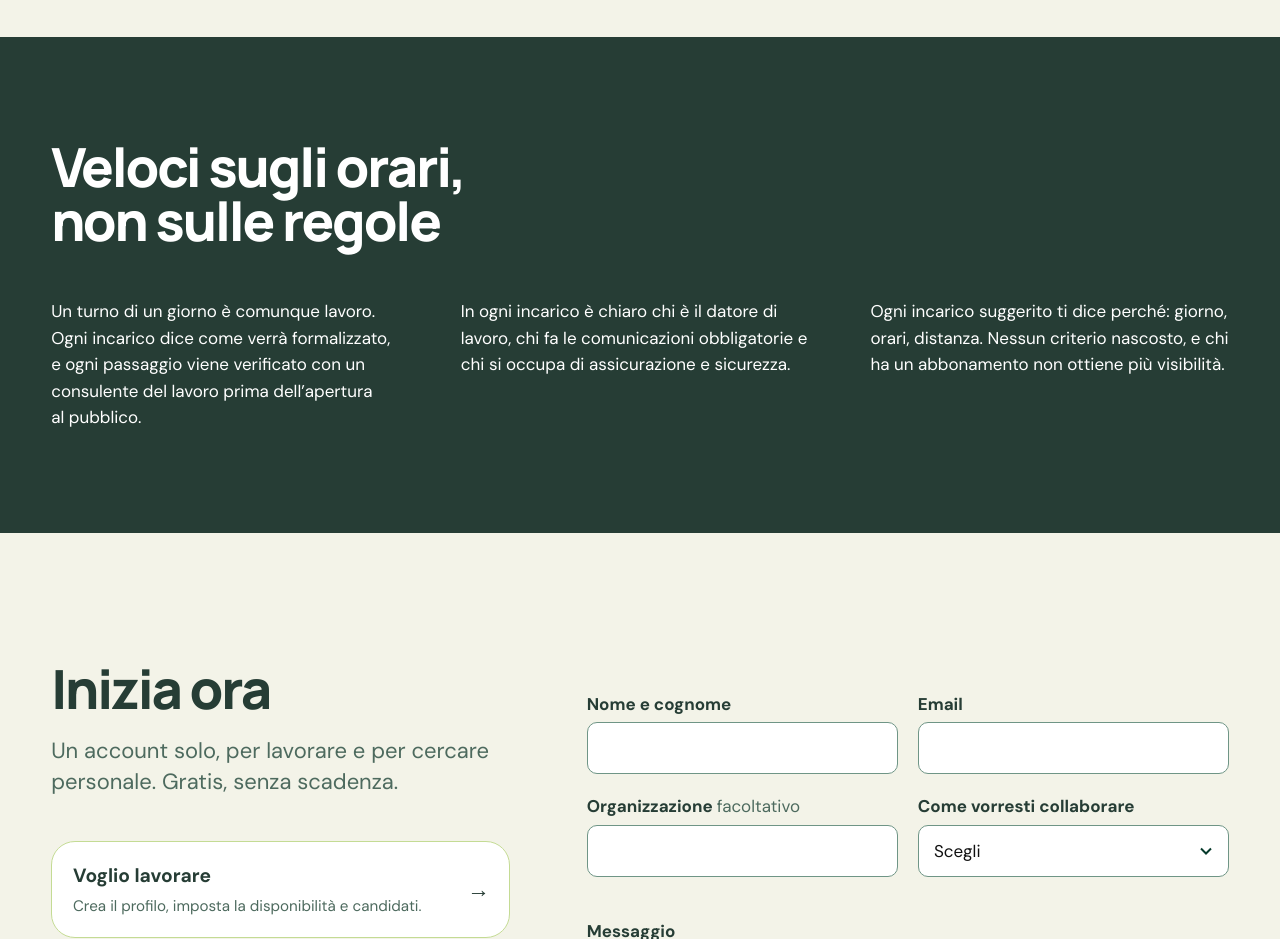
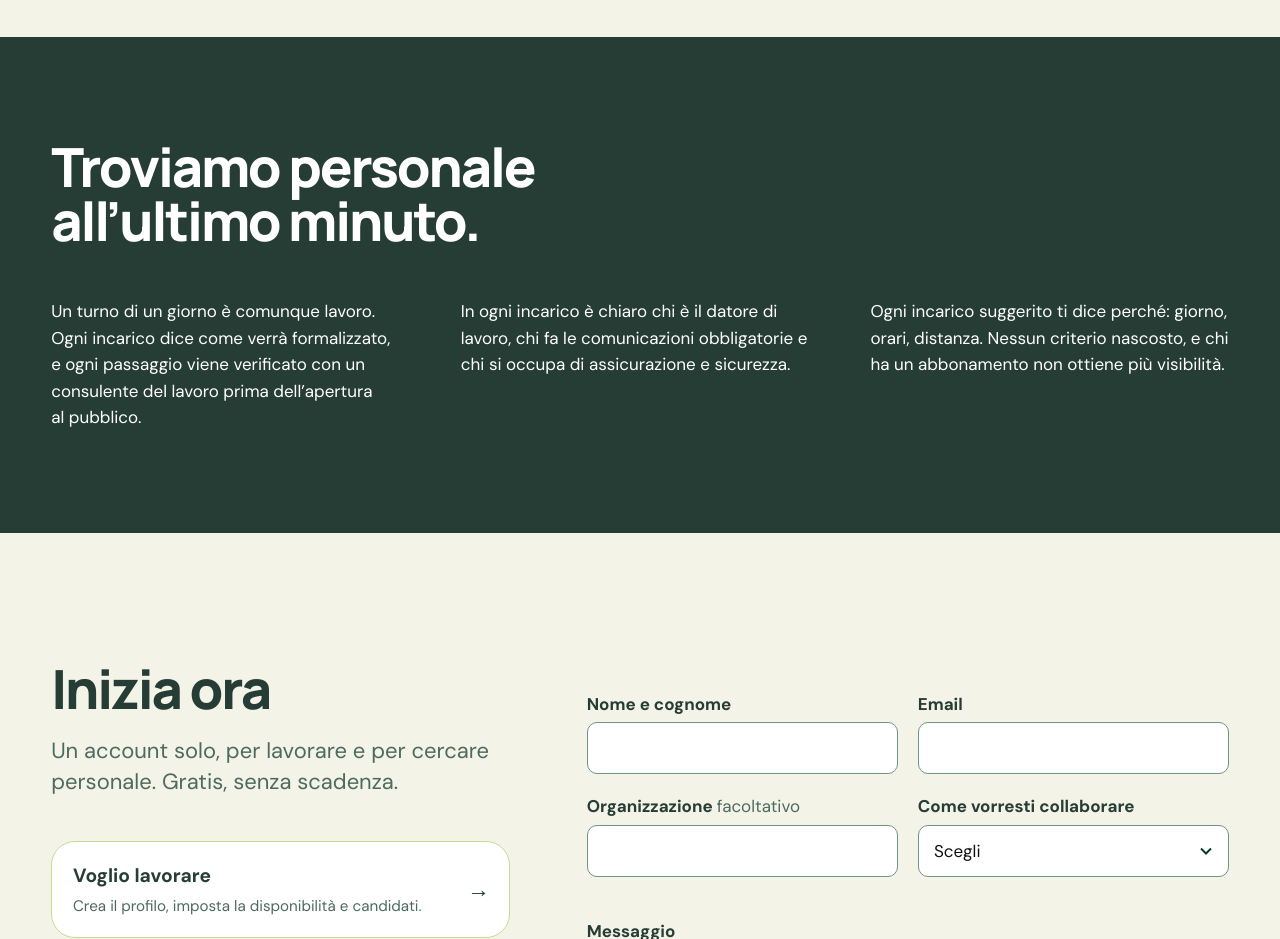
Before and after one commit to alessandra651/jobexpress-sito, a website built with Vite: page index.html in a window 1280 px wide. Shown: the part 7280-8219 px from the top of the page. Built offline with nearby package versions, Linux system fonts and the light colour scheme; some packages are replaced by stand-ins of ours; no server answers; the database is empty; a web font is replaced by a local one.

Commit message:
Testo impegni: «Troviamo personale all’ultimo minuto.»
Co-Authored-By: Claude Opus 5.5 <noreply@anthropic.com>
Claude-Session: https://claude.ai/code/session_01BtWdpM5rNdVUZtQ2PC7VeM

```diff
--- a/index.html
+++ b/index.html
@@ -405,7 +405,7 @@
       <!-- IMPEGNI -->
       <section class="impegni" id="impegni" aria-labelledby="t-imp">
         <div class="contenitore impegni__riga">
-          <h2 id="t-imp">Veloci sugli orari, non sulle regole</h2>
+          <h2 id="t-imp">Troviamo personale all’ultimo minuto.</h2>
           <div class="impegni__testi">
             <p>
               Un turno di un giorno è comunque lavoro. Ogni incarico dice come verrà formalizzato, e ogni passaggio viene
```
